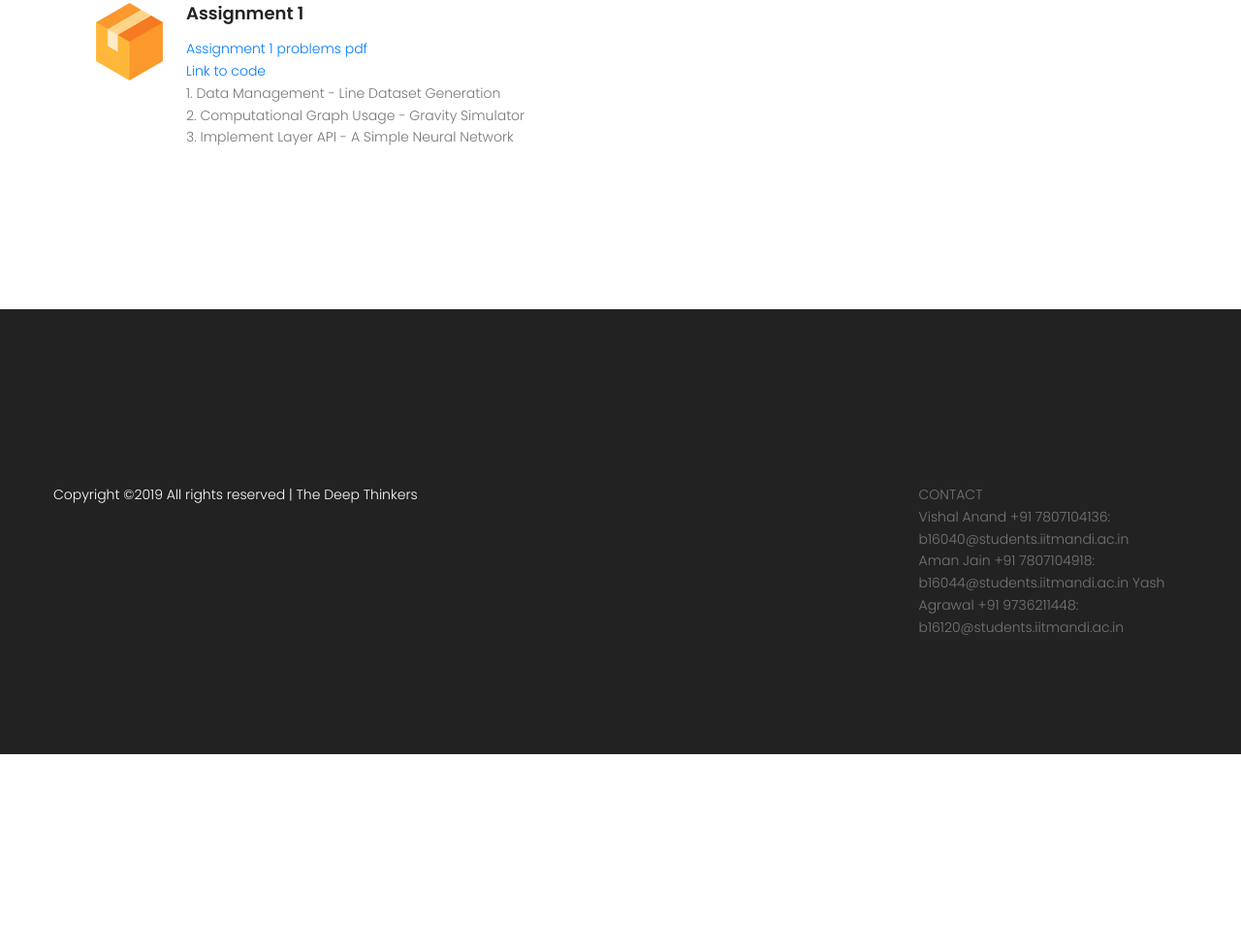
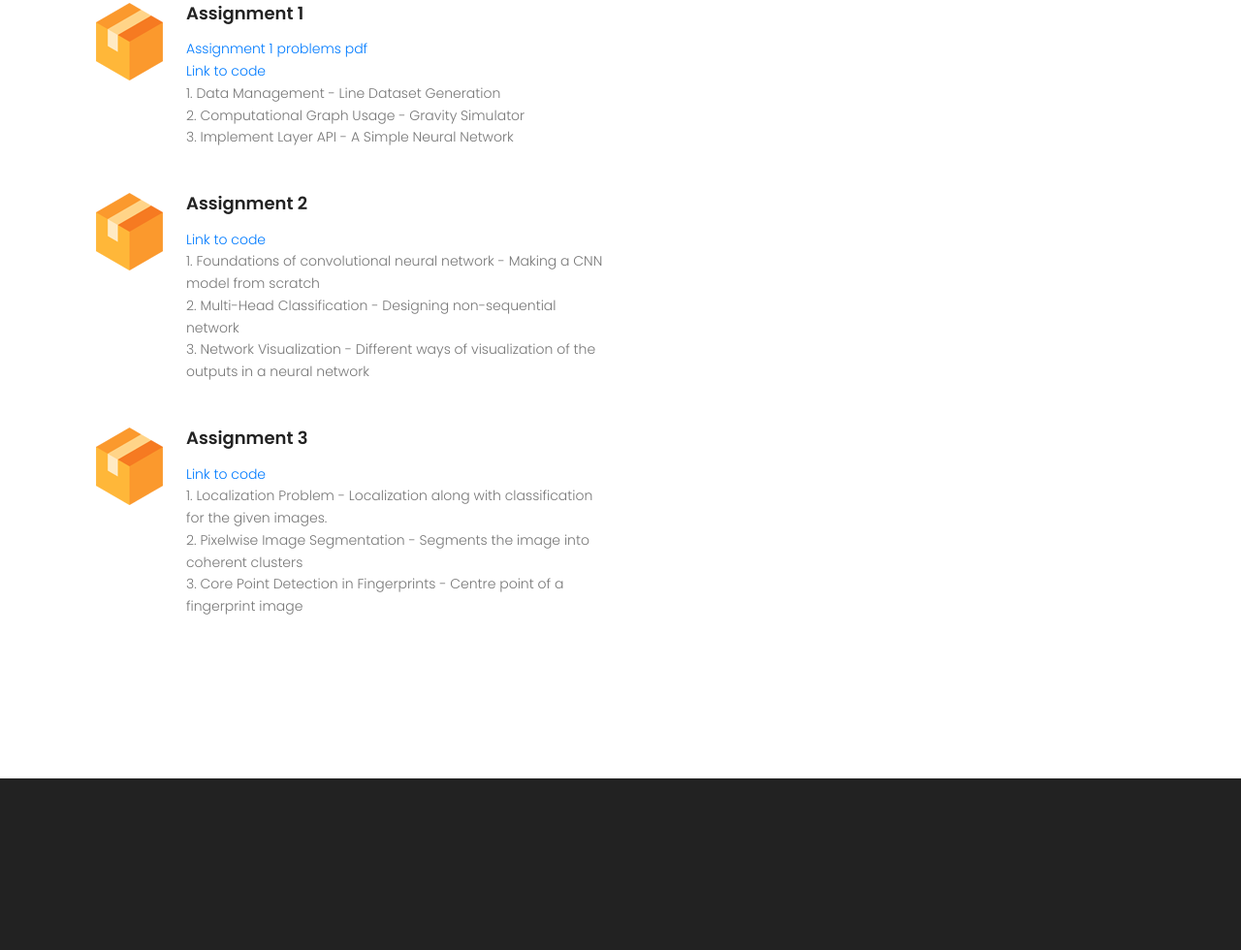
Before and after one commit to amanjain25/Deep-Learning-Website, a plain HTML site: page index.html in a window 1280 px wide. Shown: the part 1356-2336 px from the top of the page at 97% size. Before the commit the page ends 2134 px from the top, so only its background shows below. Drawn offline with nearby package versions, Linux system fonts and the light colour scheme; some packages are replaced by stand-ins of ours.

Commit message:
Ass2, 3 upload

```diff
--- a/index.html
+++ b/index.html
@@ -170,24 +170,48 @@
 									<h4>Assignment 1</h4>
 									<p>
 									<a href="./pdf/1.pdf" download="Assignment1.pdf">Assignment 1 problems pdf</a><br>
-									 <a href="https://github.com/Vishal1541/DeepLearning/tree/master/Assingment1">Link to code</a><br>
+									 <a href="https://github.com/Vishal1541/DeepLearning/tree/master/Assignment1">Link to code</a><br>
 										1. Data Management - Line Dataset Generation <br>
 										2. Computational Graph Usage - Gravity Simulator <br>
 										3. Implement Layer API - A Simple Neural Network
 									</p>
 								</div>
 							</div>
-							<!-- <div class="single-offer d-flex flex-row pb-30">
+							<div class="single-offer d-flex flex-row pb-30">
 								<div class="icon">
-									<img src="img/s3.png" alt="">
+									<img src="img/s4.png" alt="">
 								</div>
 								<div class="desc">
-									<a href="#"><h4>Endless Support</h4></a>
+									<h4>Assignment 2</h4>
 									<p>
-										Lorem ipsum dolor sit amet, consectetur adipisicing elit, sed do eiusmod tempor incididunt ut labore et dolore magna aliqua. Ut enim ad minim veniam quis nostrud exercitation.
+									 <a href="https://github.com/Vishal1541/DeepLearning/tree/master/Assignment2">Link to code</a><br>
+
+    1. Foundations of convolutional neural network - Making a CNN model from scratch <br>
+    2. Multi-Head Classification - Designing non-sequential network <br>
+    3. Network Visualization - Different ways of visualization of the outputs in a neural network <br>
+
 									</p>
 								</div>
-							</div> -->
+							</div>
+
+							<div class="single-offer d-flex flex-row pb-30">
+								<div class="icon">
+									<img src="img/s4.png" alt="">
+								</div>
+								<div class="desc">
+									<h4>Assignment 3</h4>
+									<p>
+									 <a href="https://github.com/Vishal1541/DeepLearning/tree/master/Assignment3">Link to code</a><br>
+
+
+    1. Localization Problem - Localization along with classification for the given images. <br>
+    2. Pixelwise Image Segmentation - Segments the image into coherent clusters <br>
+    3. Core Point Detection in Fingerprints - Centre point of a fingerprint image <br>
+
+
+									</p>
+								</div>
+							</div>
 						</div>
 						<!-- <div class="col-lg-6">
 							<div class="single-offer d-flex flex-row pb-30">
```
